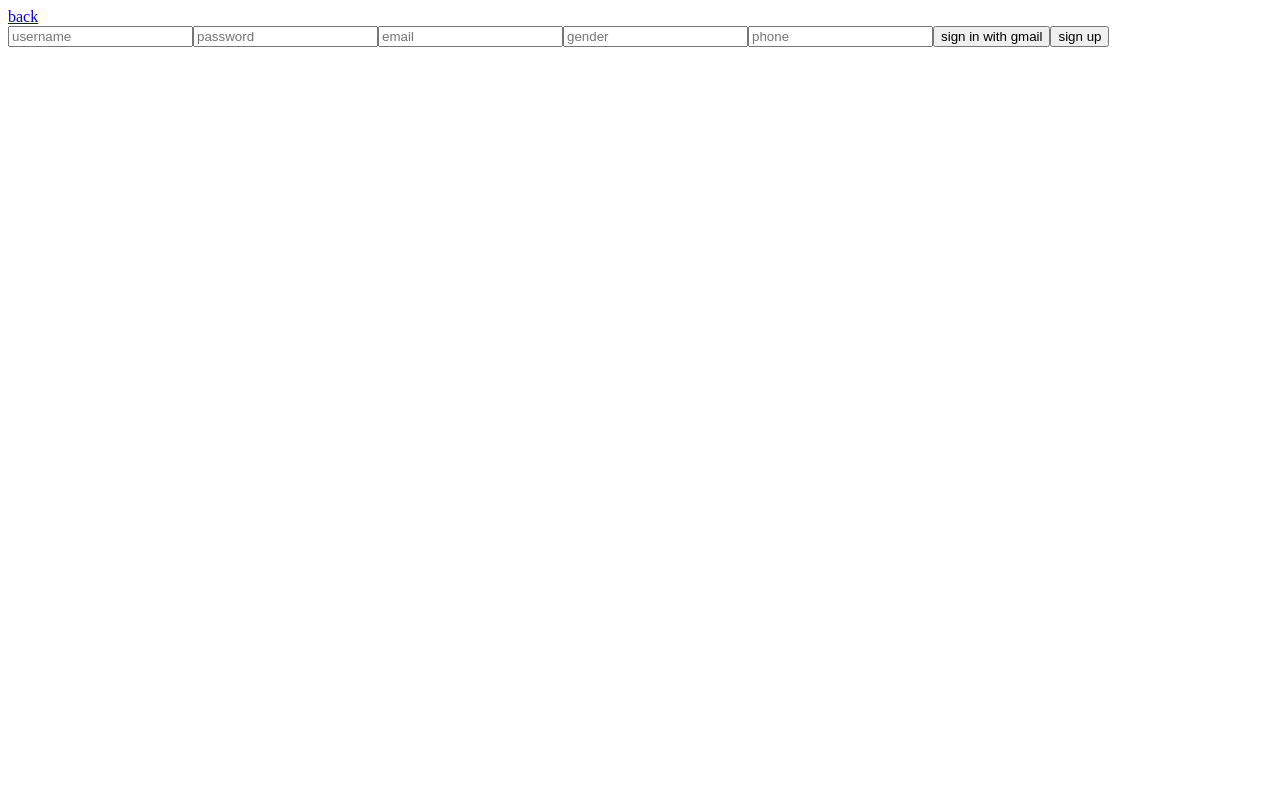
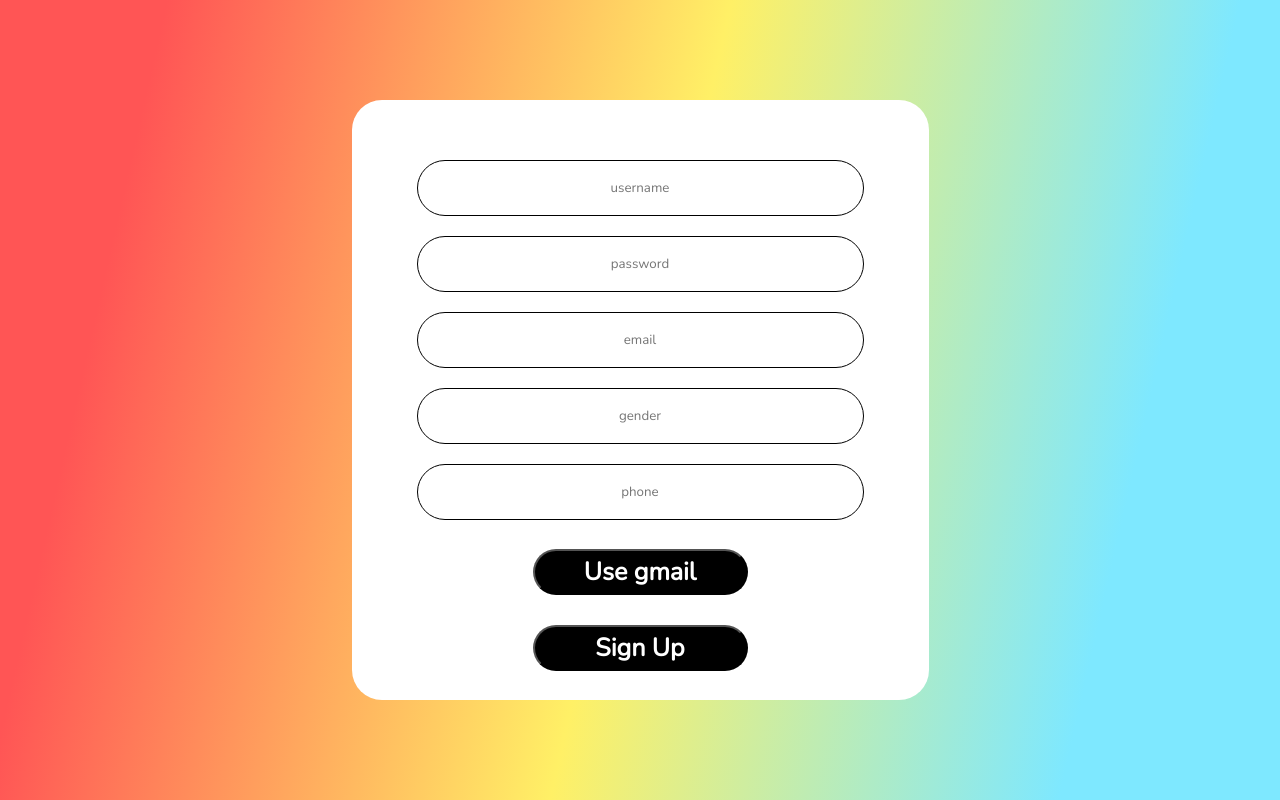
Before and after one commit to jangar715/Vici, a React (Create React App) app: page /user-login in a window 1280 px wide. Built offline with nearby package versions, Linux system fonts and the light colour scheme; no server answers; the database is empty.

Commit message:
sign up page style

```diff
--- a/src/App.js
+++ b/src/App.js
@@ -7,6 +7,7 @@ import { useFirebase } from './Hooks/firebase';
 import { AuthStateValue, AuthUserProvider } from './Hooks/auth-user-provider';
 import { BrowserRouter as Router, Switch, Route, Link } from 'react-router-dom';
 import { Context } from './Providers/provider';
+import './Style/App.css'
 const App = () => {
     const { user } = AuthStateValue();
     const { auth } = useFirebase();
@@ -26,7 +27,7 @@ const App = () => {
                     <Route exact path='/'>
                         <div>
                             {/* <Router> */}
-                            <Navbar />
+                            {/* <Navbar /> */}
                             {/* </Router> */}
                             {user ? (
                                 <>
@@ -37,7 +38,7 @@ const App = () => {
                                 <>
                                     <Link to='/user-login'>Login</Link>
                                     <Route path='/user-login'>
-                                        <Link to='/'>back</Link>
+                                        {/* <Link to='/'>back</Link> */}
                                         <SignUp />
                                     </Route>
                                 </>
@@ -52,7 +53,7 @@ const App = () => {
                         <Infos />
                     </Route>
                     <Route path='/user-login'>
-                        <Link to='/'>back</Link>
+                        {/* <Link to='/'>back</Link> */}
                         <SignUp />
                     </Route>
                 </Switch>
--- a/src/Component/SignUp.js
+++ b/src/Component/SignUp.js
@@ -3,6 +3,7 @@ import { Redirect } from 'react-router-dom/cjs/react-router-dom.min';
 import { AuthStateValue } from '../Hooks/auth-user-provider';
 import Input from './Input';
 import Navbar from './Navbar/Navbar';
+import '../Style/SignUp.css';
 // import
 const SignUp = () => {
     const [newuser, setUser] = useState({
@@ -22,7 +23,9 @@ const SignUp = () => {
     return user ? (
         <Redirect to='/' />
     ) : (
-        <div>
+        <div className='signup-body'>
+            <div className="form-container">
+                <div className="input-container">
                     <input
                         value={newuser.username}
                         onChange={(e) => {
@@ -33,6 +36,7 @@ const SignUp = () => {
                         }}
                         type='text'
                         placeholder='username'
+                        className="input-field"
                     />
                     <input
                         value={newuser.password}
@@ -41,6 +45,7 @@ const SignUp = () => {
                         }}
                         type='password'
                         placeholder='password'
+                        className="input-field"
                     />
                     <input
                         value={newuser.email}
@@ -50,6 +55,7 @@ const SignUp = () => {
                         type='text'
                         placeholder='email'
                         // className='password'
+                        className="input-field"
                     />
                     <input
                         value={newuser.gender}
@@ -58,6 +64,7 @@ const SignUp = () => {
                         }}
                         type='text'
                         placeholder='gender'
+                        className="input-field"
                     />
                     <input
                         value={newuser.phone}
@@ -66,7 +73,9 @@ const SignUp = () => {
                         }}
                         type='text'
                         placeholder='phone'
+                        className="input-field"
                     />
+                </div>
                 <button
                     type='submit'
                     onClick={(e) => {
@@ -74,7 +83,7 @@ const SignUp = () => {
                         signInWithGmail();
                     }}
                 >
-                sign in with gmail
+                    Use gmail
                 </button>
                 <button
                     type='submit'
@@ -83,8 +92,9 @@ const SignUp = () => {
                         signUpWithEmailAndPassword(newuser);
                     }}
                 >
-                sign up
+                    Sign Up
                 </button>
+            </div>
         </div>
     );
 };
--- /dev/null
+++ b/src/Style/App.css
@@ -0,0 +1,5 @@
+*{
+    margin: 0;
+    padding: 0;
+    box-sizing: border-box;
+}
--- /dev/null
+++ b/src/Style/SignUp.css
@@ -0,0 +1,48 @@
+.input-field{
+    height: 56px;
+    width: 447px;
+}
+.signup-body{
+    background: linear-gradient(102.81deg, #FF5555 11.43%, #FFF066 50.07%, #7EE8FF 84.89%);
+    width: 100vw;
+    height: 100vh;
+    display: flex;
+    justify-content: center;
+    align-items: center;
+}
+.input-container{
+    margin-top: 30px;
+    display: flex;
+    height: 360px;
+    width: 100%;
+    flex-direction: column;
+    align-items: center;
+    justify-content: space-between;
+}
+input{
+    border-radius: 30px;
+    display: flex;
+    text-align: center;
+    border: 0.5px solid black;
+    font-family: "Nunito", sans-serif;
+}
+.form-container{
+    display: flex;
+    flex-direction: column;
+    width: 577px;
+    height: 600px;
+    border-radius: 30PX;
+    background: #fff;
+    justify-content: space-evenly;
+    align-items: center;
+}
+button{
+    background: black;
+    color: #fff;
+    height: 46px;
+    width: 215px;
+    border-radius: 30px;
+    font-weight: bold;
+    font-size: 25px;
+    font-family: "Nunito", sans-serif;
+}
```
Lines whose indentation alone changed are shown as unchanged.
